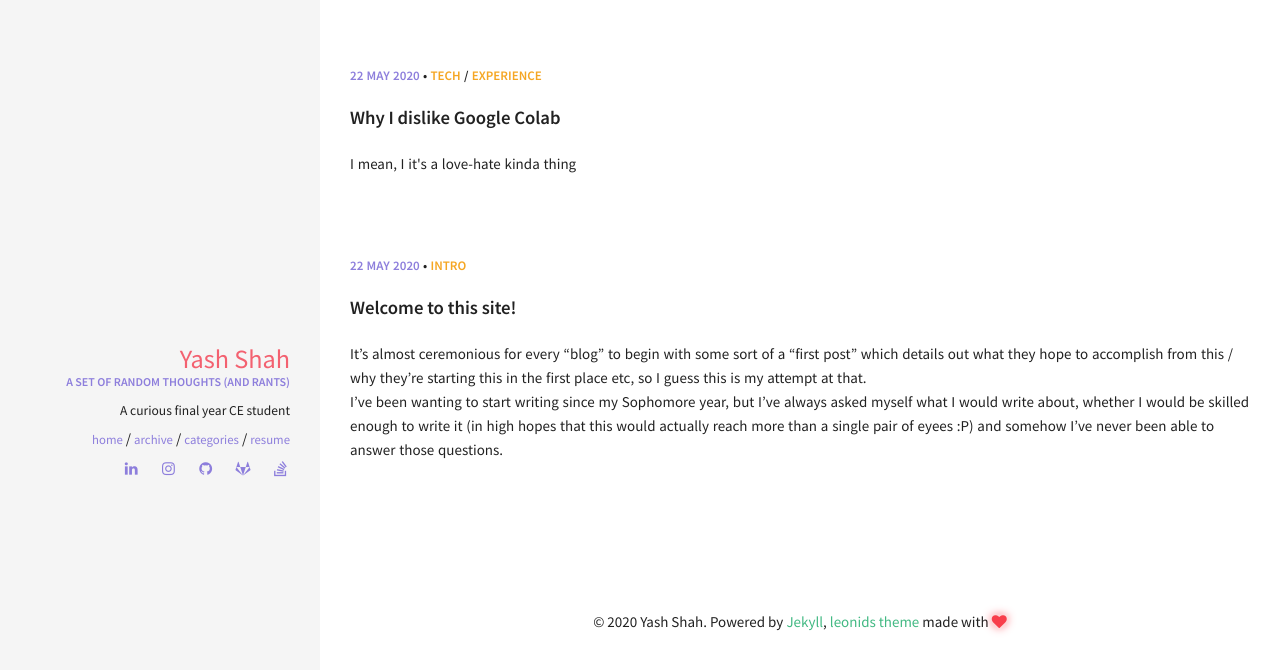
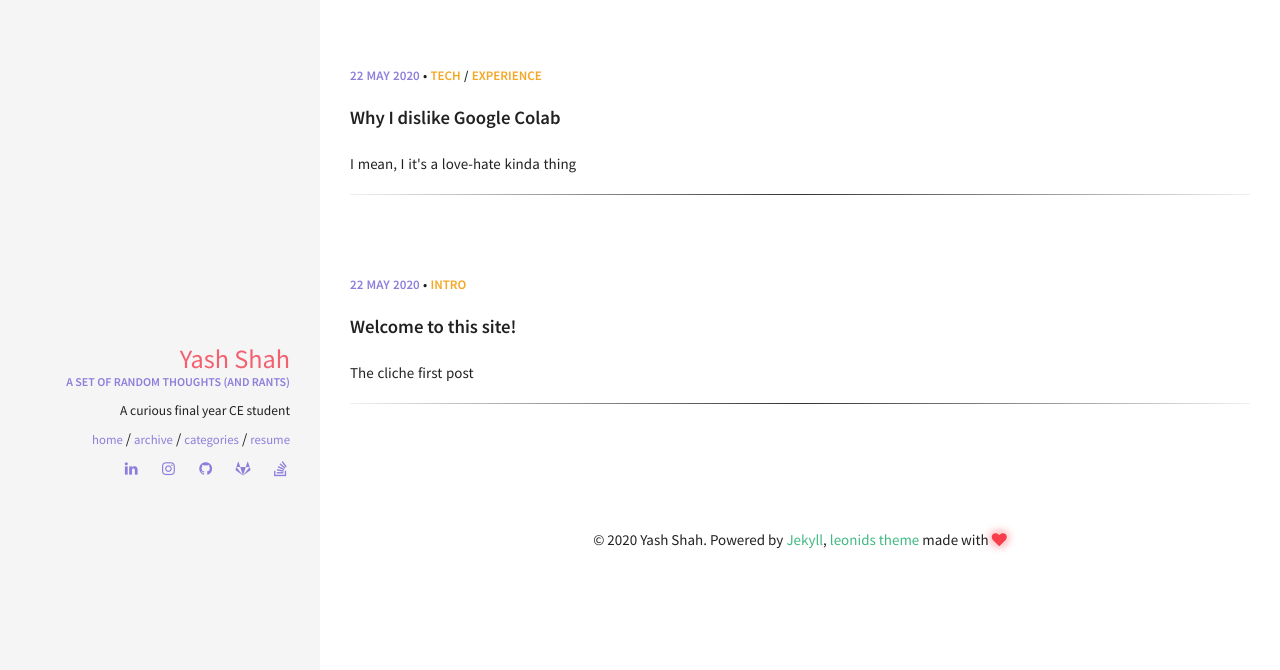
Before and after one commit to yashshah1/blog, a Jekyll site: the page built from index.html, in a window 1280 px wide. Shown: the top 670 px of the page. Built offline with Jekyll 4.4.1, drawn with Linux system fonts in a browser that asks for light colours.

Commit message:
added hr

```diff
--- a/_layouts/post_listing.html
+++ b/_layouts/post_listing.html
@@ -9,29 +9,34 @@ layout: default
       <span class="post-date">
         {{ post.date | date: "%-d %b %Y" | upcase }}
       </span>
-      {% if post.categories.size > 0 %}
-      •
-      {% for cat in post.categories %}
-        <a class="post-cat" href="{{ site.url }}/categories/#{{ cat }}">{{ cat }}</a>
+      {% if post.categories.size > 0 %} • {% for cat in post.categories %}
+      <a class="post-cat" href="{{ site.url }}/categories/#{{ cat }}"
+        >{{ cat }}</a
+      >
       {% unless forloop.last %}
       <span>/</span>
-        {% endunless %}
-      {% endfor %}
-      {% endif %}
+      {% endunless %} {% endfor %} {% endif %}
     </p>
     <h4>
-      <a href="{{ site.url }}{{ post.url }}" class="post-title" title="{{ post.title | escape }}">{{ post.title }}</a>
+      <a
+        href="{{ site.url }}{{ post.url }}"
+        class="post-title"
+        title="{{ post.title | escape }}"
+        >{{ post.title }}</a
+      >
       {% if post.link %}
-      <a class="post-title-link" href="{{ post.link }}" target="_blank" title="{{ post.title | escape }}"><i class="fa fa-external-link"></i></a>
+      <a
+        class="post-title-link"
+        href="{{ post.link }}"
+        target="_blank"
+        title="{{ post.title | escape }}"
+        ><i class="fa fa-external-link"></i
+      ></a>
       {% endif %}
     </h4>
 
-    {% if post.author %}
-      {% assign author = site.data.authors[post.author] %}
-    {% else %}
-      {% assign author = site.owner %}
-    {% endif %}
-
+    {% if post.author %} {% assign author = site.data.authors[post.author] %} {%
+    else %} {% assign author = site.owner %} {% endif %}
   </header>
 
   {% if post.excerpt %}
@@ -40,23 +45,33 @@ layout: default
       {{ post.excerpt }}
     </p>
   </div>
+  {% endif %} {% if post.image.feature %}
+  <div class="post-image-feature">
+    <img src= {% if post.image.feature contains 'http' %} "{{ post.image.feature
+    }}" {% else %} "{{ site.url }}/img/{{ post.image.feature }}" {% endif %}
+    alt="{{ post.title | escape }} feature image"> {% if post.image.credit %}
+    <span class="image-credit"
+      >Photo Credit:
+      <a href="{{ post.image.creditlink }}">{{ post.image.credit }}</a></span
+    >
     {% endif %}
-
-    {% if post.image.feature %}
-    <div class="post-image-feature">
-      <img src=
-      {% if post.image.feature contains 'http' %}
-      "{{ post.image.feature }}"
-      {% else %}
-      "{{ site.url }}/img/{{ post.image.feature }}"
+  </div>
+  <!-- /.image-wrap -->
   {% endif %}
-      alt="{{ post.title | escape }} feature image">
-
-      {% if post.image.credit %}
-      <span class="image-credit">Photo Credit: <a href="{{ post.image.creditlink }}">{{ post.image.credit }}</a></span>
-      {% endif %}
-    </div><!-- /.image-wrap -->
-    {% endif %}
-
+  <hr
+    style="
+      border: 0;
+      height: 1px;
+      background-image: -webkit-linear-gradient(
+        left,
+        #f0f0f0,
+        #333333,
+        #f0f0f0
+      );
+      background-image: -moz-linear-gradient(left, #f0f0f0, #333333, #f0f0f0);
+      background-image: -ms-linear-gradient(left, #f0f0f0, #333333, #f0f0f0);
+      background-image: -o-linear-gradient(left, #f0f0f0, #333333, #f0f0f0);
+    "
+  />
 </section>
 {% endfor %}
--- a/_posts/2020-05-22-my-first-post.md
+++ b/_posts/2020-05-22-my-first-post.md
@@ -3,13 +3,11 @@ layout: post
 title: Welcome to this site!
 date: 2020-05-22 12:00:00
 categories: [intro]
-comments: true
+excerpt: The cliche first post
 ---
 
 It's almost ceremonious for every "blog" to begin with some sort of a "first post" which details out what they hope to accomplish from this / why they're starting this in the first place etc, so I guess this is my attempt at that.<br />
-I've been wanting to start writing since my Sophomore year, but I've always asked myself what I would write about, whether I would be skilled enough to write it (in high hopes that this would actually reach more than a single pair of eyees :P) and somehow I've never been able to answer those questions.<br /><br />
-
-<!--more-->
+I've been wanting to start writing since my Sophomore year, but I've always asked myself what I would write about, whether I would be skilled enough to write it (in high hopes that this would actually reach more than a single pair of eyes :P) and somehow I've never been able to answer those questions.<br /><br />
 
 Thankfully, due to CoVID, I've had more free time on my hand to actually get over the interia and start writing about anything I see fit, and that is what this place is. It's just for me to write about thing that I personally find really really cool, and it probably isn't restricted to the world of tech/software development (Though most of it would be in that domain, because, comeon, isn't it **really cool** how so much in the world runs because of what some grumpy, socially isolated humans wrote behind a computer screen). <br /><br />
 Another mention, I am not a formal writer, and (yes, I don't mind oxford commas, bite me); so most of how (and what) I write will be how I hear myself in my head, if that annoys you, you should probably get off this page before I come on your death note.<br /><br />
```
Also changed, not shown: _posts/2020-05-22-why-i-dislike-collab.md (+0 -1 lines). Lines whose indentation alone changed are shown as unchanged.
